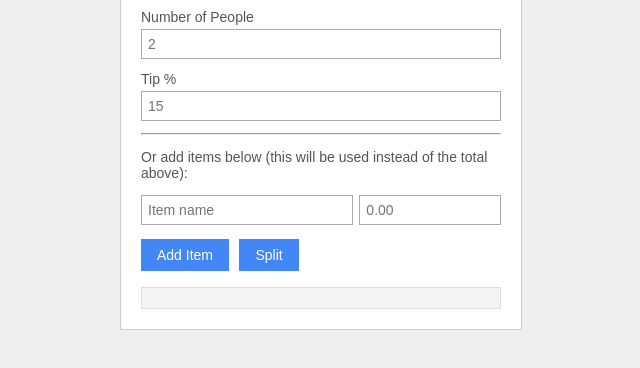
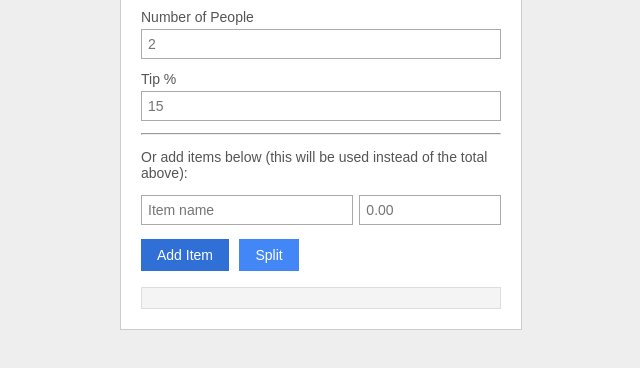
Before and after one commit to ayaangazali/bill-splitter, a plain HTML site: page index.html in a window 1280 px wide. In both pictures the pointer is over the button "Add Item". Shown: the part 194-562 px from the top of the page, without its empty margins (319-959 px from the left). Drawn offline with Linux system fonts and the light colour scheme.

Commit message:
add button hover state

```diff
--- a/style.css
+++ b/style.css
@@ -49,6 +49,10 @@ button {
 	margin-right: 6px;
 }
 
+button:hover {
+	background-color: #2f6fd6;
+}
+
 .itemrow {
 	display: flex;
 	margin-bottom: 6px;
```
